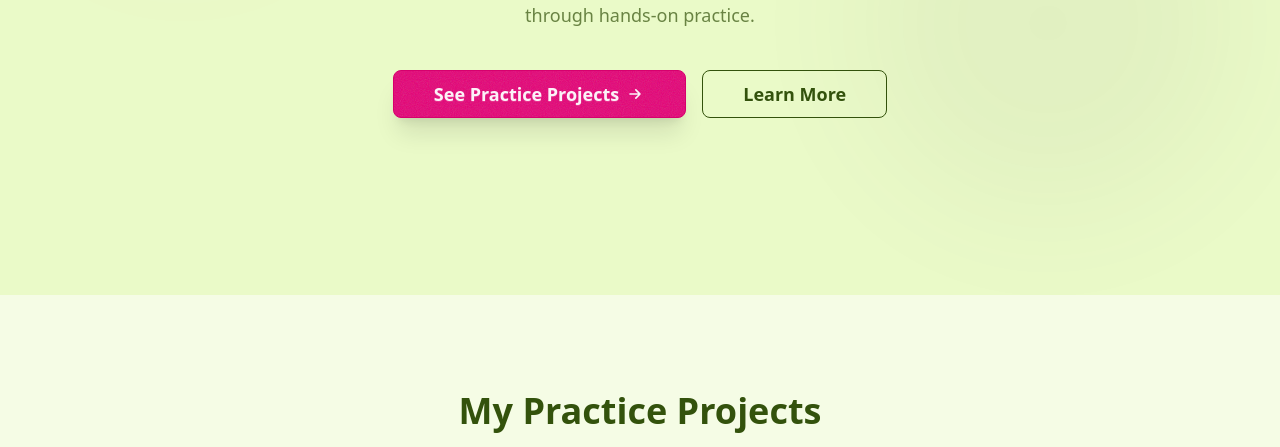
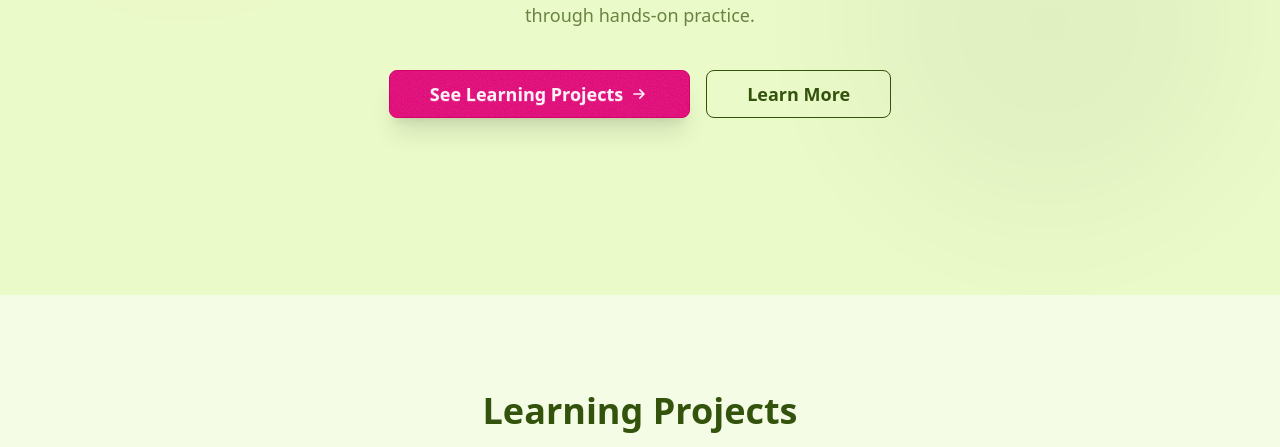
Before and after one commit to usmandev24/personal-website, a website: page index.html in a window 1280 px wide. Shown: the part 505-952 px from the top of the page. Drawn offline with Linux system fonts and the light colour scheme.

Commit message:
index.html update

```diff
--- a/index.html
+++ b/index.html
@@ -4,9 +4,7 @@
 <head>
   <meta charset="UTF-8" />
   <meta name="viewport" content="width=device-width, initial-scale=1.0" />
-  <meta name="description" content="I am a passionate aspiring full-stack developer currently focusing
-              on building robust server-side applications using modern tools
-              like ES6 modules, Node.js, and databases." />
+  <meta name="description" content="Backend-focused web developer showcasing projects, skills, and practical experience in modern web and server-side development." />
 
   <title>Usman Ghani - Aspiring Full-Stack Developer</title>
   <link rel="canonical" href="https://usman-ghani.dev" />
@@ -94,7 +92,7 @@
 
         <div class="flex flex-col sm:flex-row justify-center gap-4">
           <a href="#projects" class="btn btn-primary btn-lg px-10 shadow-xl group">
-            See Practice Projects
+            See Learning Projects
             <svg xmlns="http://www.w3.org/2000/svg" class="h-5 w-5 group-hover:translate-x-1 transition-transform"
               fill="none" viewBox="0 0 24 24" stroke="currentColor">
               <path stroke-linecap="round" stroke-linejoin="round" stroke-width="2" d="M13 7l5 5m0 0l-5 5m5-5H6" />
@@ -110,7 +108,7 @@
 
   <section id="projects" class="">
     <h2 class="text-4xl font-black text-center mb-8 mt-20 py-4">
-      My Practice Projects
+      Learning Projects
     </h2>
     <div class="w-full py-16 px-8 bg-base-200 mx-auto text-center">
       <p class="text-xl max-w-2xl mx-auto opacity-70 leading-relaxed">
```
